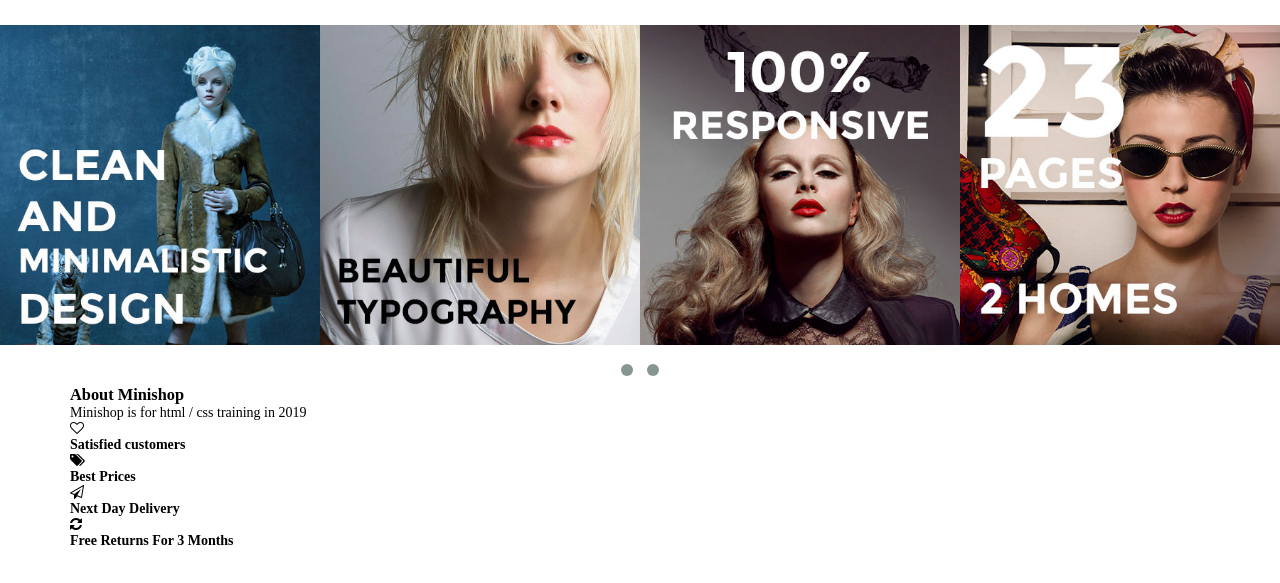
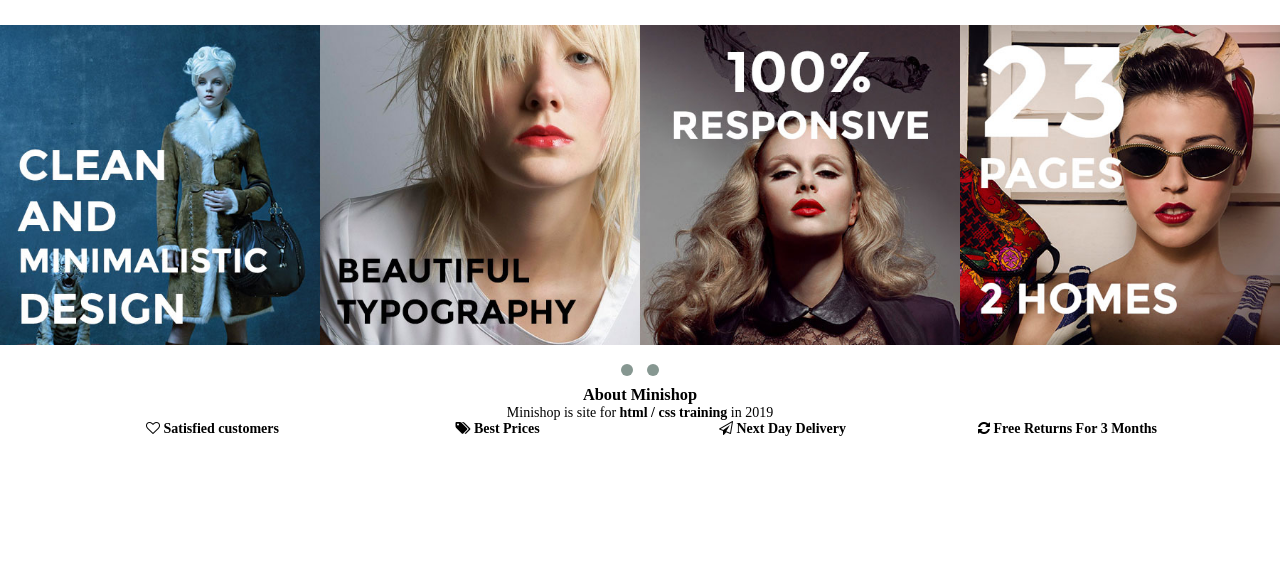
Before and after one commit to fancn21th/0_119_Minishop, a plain HTML site: page index.html in a window 1280 px wide. Shown: the part 85-668 px from the top of the page. Drawn offline with Linux system fonts and the light colour scheme; a web font is replaced by a local one.

Commit message:
update: features layout / pos

```diff
--- /dev/null
+++ b/assets/css/modules/features.css
@@ -0,0 +1,14 @@
+.features .container h3,
+.features .container p {
+  width: 100%;
+  text-align: center;
+}
+
+.features ul {
+  width: 100%;
+  text-align: center;
+}
+
+.features h4 {
+  display: inline-block;
+}
--- a/index.html
+++ b/index.html
@@ -17,13 +17,20 @@
     <link rel="stylesheet" href="./assets/css/base/typography.css" />
     <!-- modules -->
     <link rel="stylesheet" href="./assets/css/modules/header.css" />
+    <link rel="stylesheet" href="./assets/css/modules/features.css" />
     <!-- components -->
     <link rel="stylesheet" href="./assets/css/components/logo.css" />
     <link rel="stylesheet" href="./assets/css/components/nav.css" />
     <link rel="stylesheet" href="./assets/css/components/buttons.css" />
     <link rel="stylesheet" href="./assets/css/components/banner.css" />
   </head>
-
+  <!--
+    本页面的编写基本原则 (截止于 2019年12月21日)
+    1. 标签嵌套层级尽可能浅 (性能)
+    2. 容器标签尽可能只负责布局和定位 (可维护)
+    3. 为了满足原则1，可能会在容器标签上增加 类样式 以增加样式功能，
+       然而这有违 “单一职责” 原则
+  -->
   <body>
     <!-- header -->
     <header class="header">
@@ -150,23 +157,21 @@
     <div class="features">
       <div class="container">
         <h3>About Minishop</h3>
-        <p>
-          Minishop is for html / css training in 2019
-        </p>
+        <p>Minishop is site for <strong>html / css training</strong> in 2019</p>
         <ul>
-          <li>
+          <li class="col-3">
             <b class="fa fa-heart-o"></b>
             <h4>Satisfied customers</h4>
           </li>
-          <li>
+          <li class="col-3">
             <b class="fa fa-tags"></b>
             <h4>Best Prices</h4>
           </li>
-          <li>
+          <li class="col-3">
             <b class="fa fa-send-o"></b>
             <h4>Next Day Delivery</h4>
           </li>
-          <li>
+          <li class="col-3">
             <b class="fa fa-refresh"></b>
             <h4>Free Returns For 3 Months</h4>
           </li>
```
